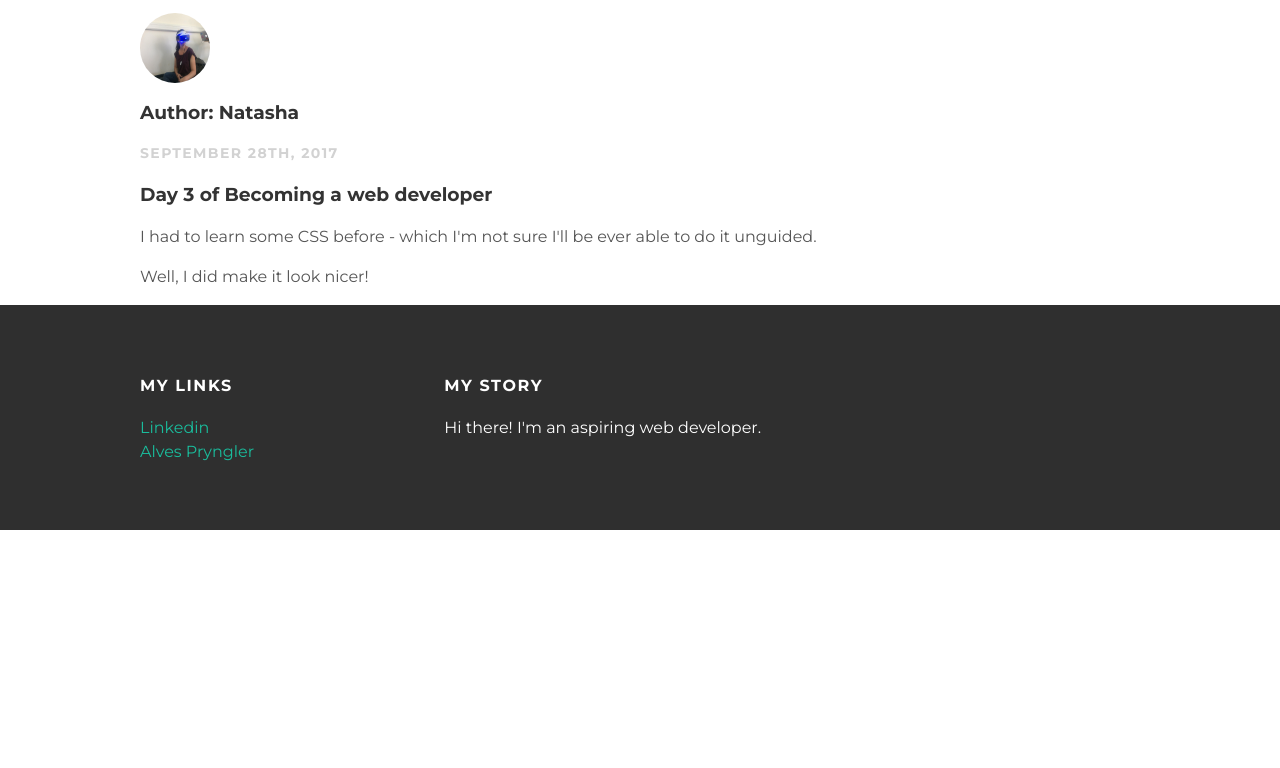
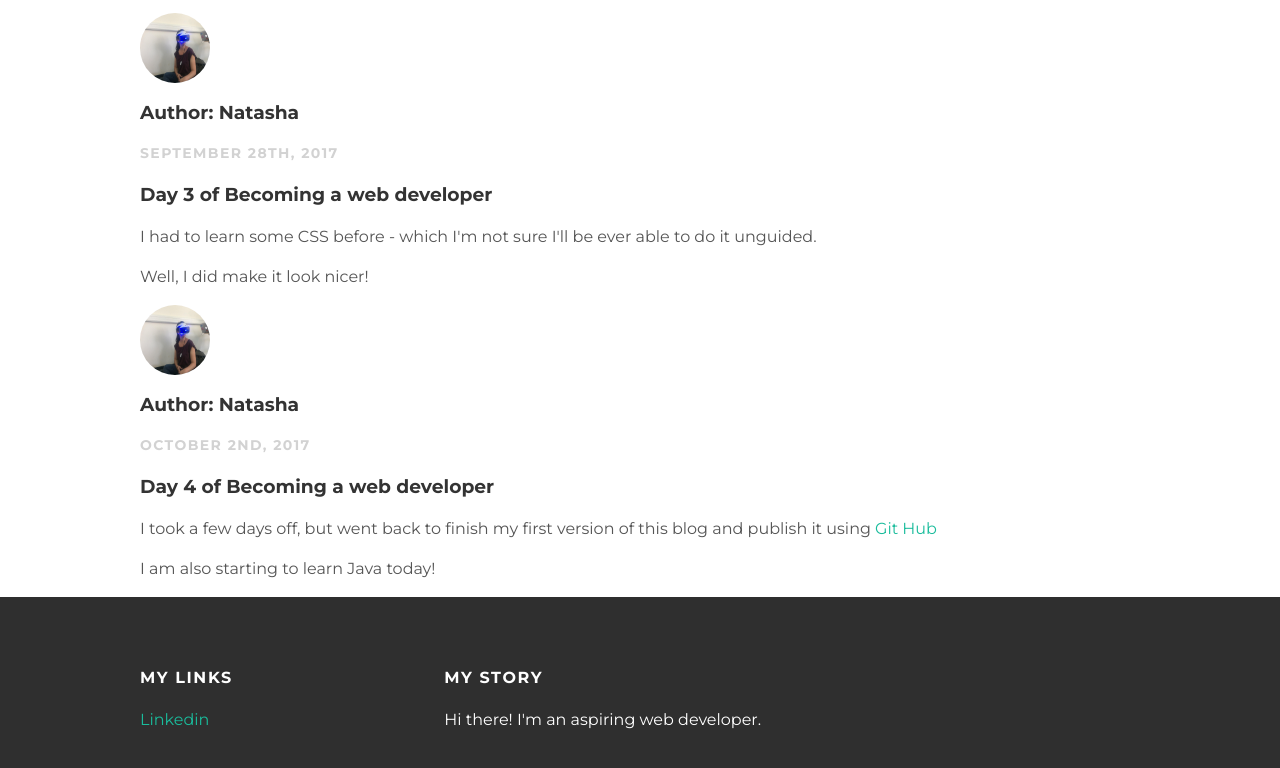
Before and after one commit to NPryngler/NPryngler-github.io, a plain HTML site: page index.html in a window 1280 px wide. Shown: the part 721-1489 px from the top of the page. Before the commit the page ends 1251 px from the top, so only its background shows below. Drawn offline with Linux system fonts and the light colour scheme.

Commit message:
Add files via upload

```diff
--- a/index.html
+++ b/index.html
@@ -61,6 +61,21 @@
           Well, I did make it look nicer!</p>
         </div>
     </div>
+    <div class="post">
+  <div class="post-author">
+    <img src="foto_My Blog.jpg">
+<span><h3>Author: Natasha</h3></span>
+</div>
+<p class="post-date">October 2nd, 2017</p>
+<h3 class="post-title">Day 4 of Becoming a web developer</h3>
+<div class="post-content">
+  <p>I took a few days off, but went back to finish
+  my first version of this blog and publish it using
+<a href="https://github.com" target="_blank">Git Hub</a></p>
+    <p>
+    I am also starting to learn Java today!</p>
+  </div>
+</div>
         </div>
         </div>
         <div id="footer">
@@ -69,8 +84,6 @@
               <h4>My Links</h4>
               <p>
                 <a href="https://www.linkedin.com/in/natashapryngler/?ppe=1">Linkedin</a>
-                <br>
-                <a href="http://www.alvespryngler.com/about/#bio">Alves Pryngler</a>
               </p>
             </div>
             <div class="column">
```
Also changed, not shown: about.html (+1 -3 lines). Lines whose indentation alone changed are shown as unchanged.
